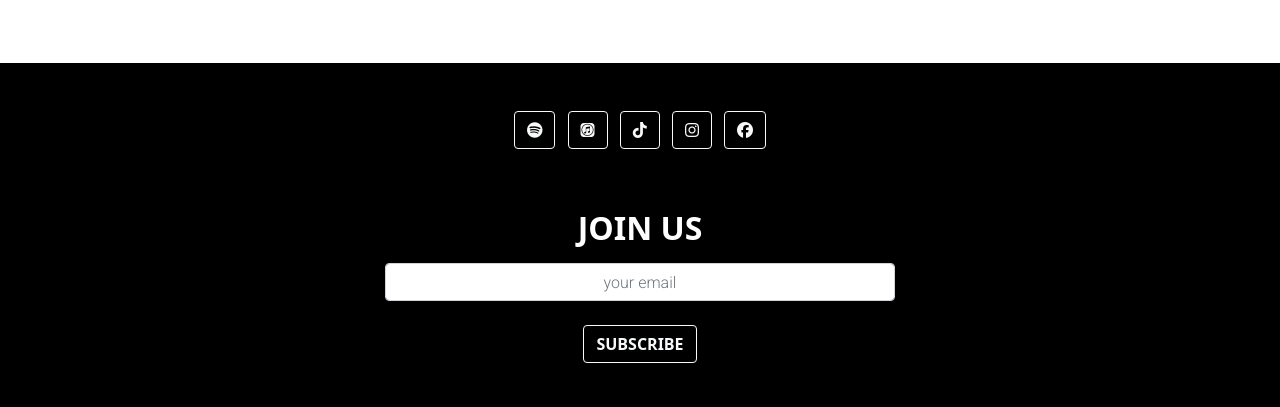
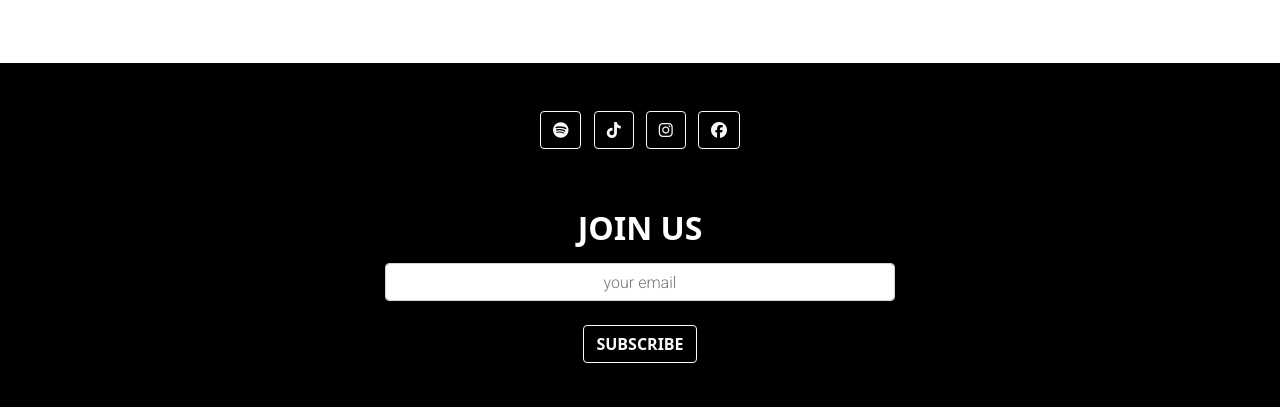
Before and after one commit to michael-lemiale/notfromparis-flask, a Flask app: page /bio in a window 1280 px wide. Shown: the part 1044-1451 px from the top of the page. Run offline with Flask 3, Linux system fonts and the light colour scheme; some libraries are stand-ins or nearby versions.

Commit message:
update pictures

```diff
--- a/templates/bio.html
+++ b/templates/bio.html
@@ -8,8 +8,8 @@
         <hr>
         <h3>more to come soon</h3>
         <div id="bio-imgs-div" class="d-flex flex-column align-items-center">
-            <img src="{{ get_cdn_url('img/nfp-railroad.jpg') }}" class="p-2 img-fluid" alt="Responsive image">
-            <img src="{{ get_cdn_url('img/nfp-profile-side.jpg') }}" class="p-2 img-fluid" alt="Responsive image">
+            <img src="{{ get_cdn_url('img/nfp-railroad.JPG') }}" class="p-2 img-fluid" alt="Responsive image">
+            <img src="{{ get_cdn_url('img/nfp-profile-side.JPG') }}" class="p-2 img-fluid" alt="Responsive image">
         </div>
     </div>
 
--- a/templates/footer.html
+++ b/templates/footer.html
@@ -3,11 +3,11 @@
         <!-- Section: Social media -->
         <section class="mb-4">
             <!-- Spotify -->
-            <a class="btn btn-outline-light btn-floating m-1" href="https://open.spotify.com/artist/6PQMDA0DqokiAG6zaFfzjY?si=vSupcB2XTIKALB8YklSUYQ&nd=1" role="button" target="_blank"><i class="fab fa-spotify"></i></a>
+            <a class="btn btn-outline-light btn-floating m-1" href="https://open.spotify.com/artist/2GcQF9ZNblGTFABPm26Zww" role="button" target="_blank"><i class="fab fa-spotify"></i></a>
 
             <!-- itunes -->
-            <a class="btn btn-outline-light btn-floating m-1" href="https://music.apple.com/us/artist/grail/1513820569"
-            role="button" target="_blank"><i class="fab fa-itunes"></i></a>
+            <!-- <a class="btn btn-outline-light btn-floating m-1" href="https://music.apple.com/us/artist/grail/1513820569"
+            role="button" target="_blank"><i class="fab fa-itunes"></i></a> -->
 
             <!-- Tiktok -->
             <a class="btn btn-outline-light btn-floating m-1" href="https://www.tiktok.com/@notfromparismusic/"
@@ -18,7 +18,7 @@
             role="button" target="_blank"><i class="fab fa-instagram"></i></a>
 
             <!-- Facebook -->
-            <a class="btn btn-outline-light btn-floating m-1" href="https://www.facebook.com/wearegrailmusic/"
+            <a class="btn btn-outline-light btn-floating m-1" href="https://www.facebook.com/notfromparismusic/"
             role="button" target="_blank"><i class="fab fa-facebook"></i></a>
         </section>
     </div>
--- a/templates/header.html
+++ b/templates/header.html
@@ -33,7 +33,7 @@
                 <a class="navbar-brand mb-1" href="{{ url_for('home') }}">
                     <div class="d-flex flex-row align-items-center">
                         <img class="p-2 img-thumbnail rounded-circle" alt="avatar2"
-                            src="{{ get_cdn_url('img/nfp-profile.jpg') }}" />
+                            src="{{ get_cdn_url('img/nfp-profile.JPG') }}" />
                         <h1 class="p-2">NOT FROM PARIS</h1>
                     </div>
                 </a>
@@ -62,13 +62,13 @@
                         <section>
                             <!-- Spotify -->
                             <a class="social-icon btn btn-outline-light btn-floating m-1"
-                                href="https://open.spotify.com/artist/6PQMDA0DqokiAG6zaFfzjY?si=vSupcB2XTIKALB8YklSUYQ&nd=1"
+                                href="https://open.spotify.com/artist/2GcQF9ZNblGTFABPm26Zww"
                                 target="_blank" role="button"><i class="fab fa-spotify"></i></a>
 
                             <!-- itunes -->
-                            <a class="social-icon btn btn-outline-light btn-floating m-1"
+                            <!-- <a class="social-icon btn btn-outline-light btn-floating m-1"
                                 href="https://music.apple.com/us/artist/grail/1513820569" role="button"
-                                target="_blank"><i class="fab fa-itunes"></i></a>
+                                target="_blank"><i class="fab fa-itunes"></i></a> -->
 
                             <!-- Tiktok -->
                             <a class="social-icon btn btn-outline-light btn-floating m-1"
```
Also changed, not shown: static/img/nfp-childhood.JPG (added), static/img/nfp-lake.JPG (added), static/img/nfp-mural.JPG (added), static/img/nfp-powerline.JPG (added), 3 other files.
